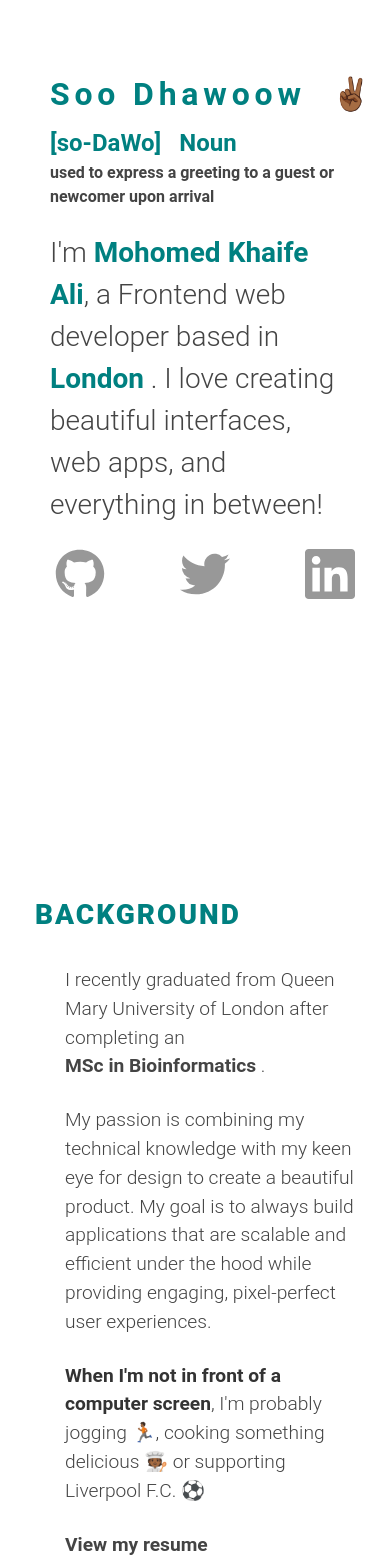
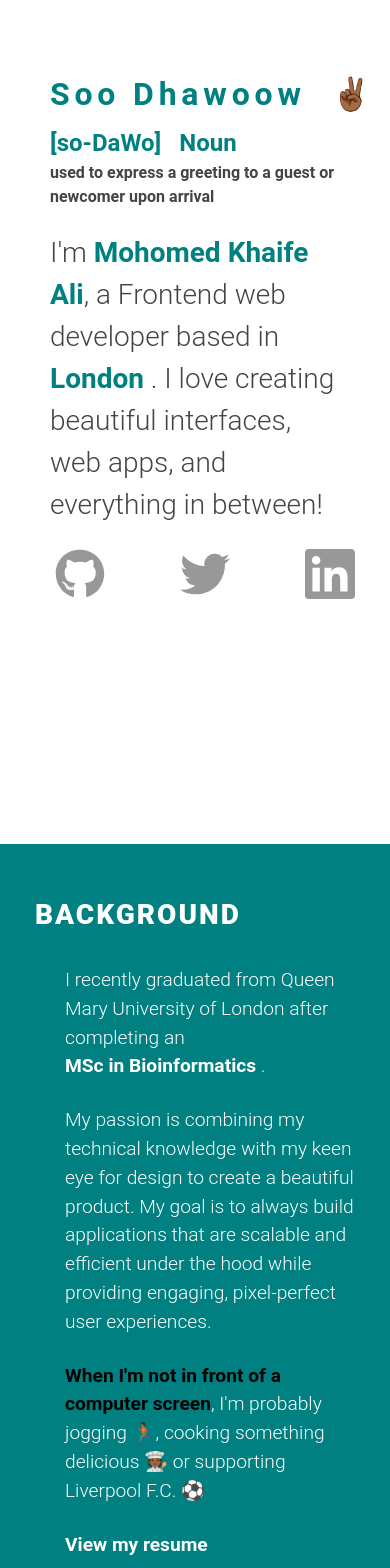
Before and after one commit to mo-khaife-bot/portfolio, a React (Create React App) app: page / in a window 390 px wide. Shown: the top 1568 px of the page. Built offline with nearby package versions, Linux system fonts and the light colour scheme.

Commit message:
updated background css

```diff
--- a/src/components/Background.js
+++ b/src/components/Background.js
@@ -3,8 +3,8 @@ import React from "react";
 const Background = () => {
   return (
     <section className="section background">
-      <div className="section-title">BACKGROUND</div>
-      <div className="section-content">
+      <div className="section-title-background">BACKGROUND</div>
+      <div className="section-content-background">
         <p>
           I recently graduated from Queen Mary University of London after
           completing an{" "}
--- a/src/index.css
+++ b/src/index.css
@@ -221,6 +221,11 @@ strong {
 }
 
 /* background */
+
+.background {
+  background-color: #008080;
+  /* background: linear-gradient(176deg, #fff 70%, #008080 calc(70% + 2px)); */
+}
 .section {
   display: flex;
   justify-content: center;
@@ -246,7 +251,8 @@ strong {
     padding: 50px 35px;
   }
 }
-.section-title {
+.section-title,
+.section-title-background {
   flex-shrink: 0;
   width: 200px;
   margin-right: 70px;
@@ -257,55 +263,75 @@ strong {
   letter-spacing: 2px;
   font-size: 1.75rem;
 }
+
+.section-title-background {
+  color: #fff;
+}
 @media screen and (max-width: 1024px) {
-  .section-title {
+  .section-title,
+  .section-title-background {
     margin-right: 50px;
   }
 }
 @media screen and (max-width: 850px) {
-  .section-title {
+  .section-title,
+  .section-title-background {
     width: 150px;
   }
 }
 @media screen and (max-width: 768px) {
-  .section-title {
+  .section-title,
+  .section-title-background {
     text-align: left;
     width: auto;
   }
 }
-.section-content {
+
+.section-content-background {
+  color: #fff;
+}
+.section-content-background p strong {
+  color: #000;
+}
+.section-content,
+.section-content-background {
   font-weight: 300;
   font-size: 1.2rem;
   width: 100%;
   max-width: 650px;
 }
 @media screen and (max-width: 768px) {
-  .section-content {
+  .section-content,
+  .section-content-background {
     padding-top: 30px;
     padding-left: 50px;
   }
 }
 @media screen and (max-width: 480px) {
-  .section-content {
+  .section-content,
+  .section-content-background {
     padding-left: 30px;
   }
 }
-.section-content p {
+.section-content p,
+.section-content-background p {
   margin-top: 0;
   margin-bottom: 25px;
 }
 
-.section-content .underline-link {
+.section-content .underline-link,
+.section-content-background .underline-link {
   position: relative;
   display: inline-block;
 }
-.section-content .underline-link:after {
+.section-content .underline-link:after,
+.section-content-background .underline-link:after {
   position: absolute;
   top: 100%;
   left: 0;
   width: 100%;
   height: 1px;
-  background: #36363c;
+  background: #000;
   content: "";
   opacity: 0;
   transition: height 0.3s, opacity 0.3s, transform 0.3s;
@@ -313,7 +339,9 @@ strong {
 }
 
 .section-content .underline-link:focus:after,
-.section-content .underline-link:hover:after {
+.section-content .underline-link:hover:after,
+.section-content-background .underline-link:focus:after,
+.section-content-background .underline-link:hover:after {
   height: 2px;
   border-radius: 3px;
   opacity: 1;
```
Also changed, not shown: public/index.html (+4 -1 lines).
